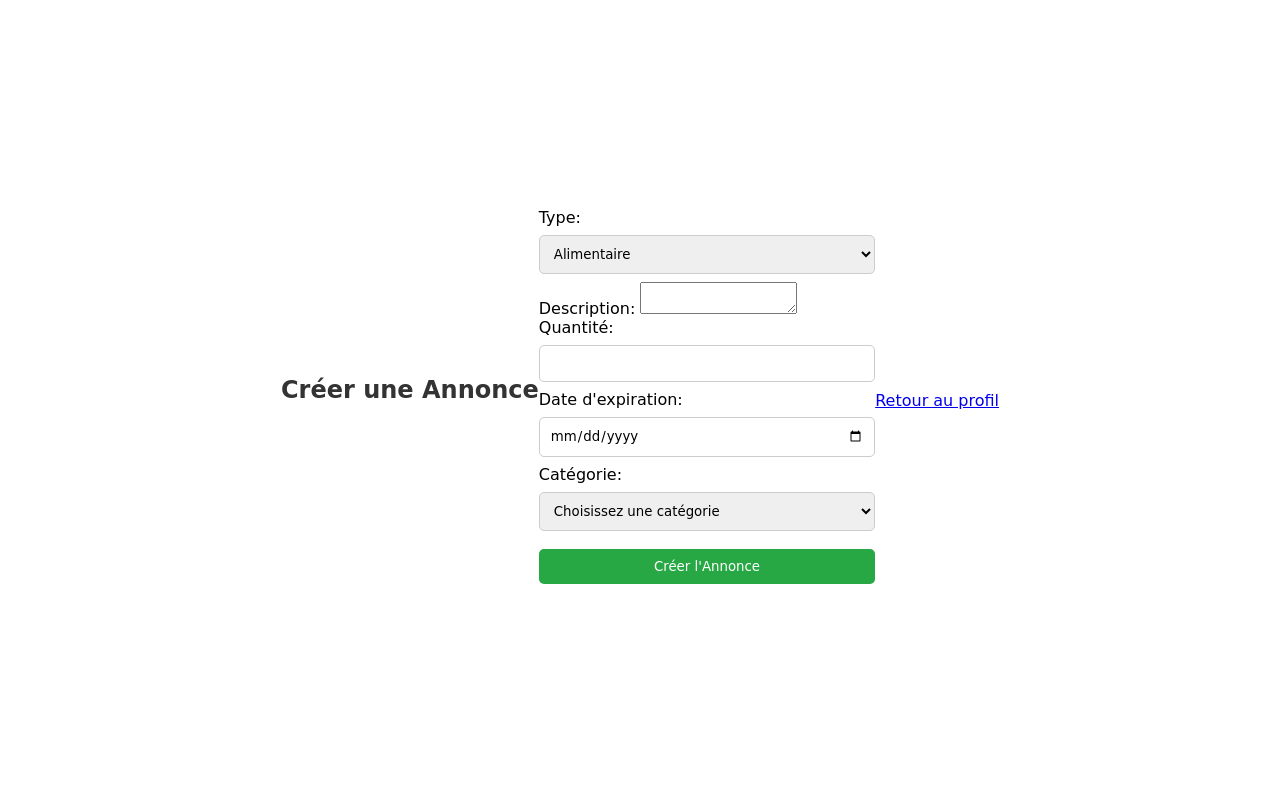
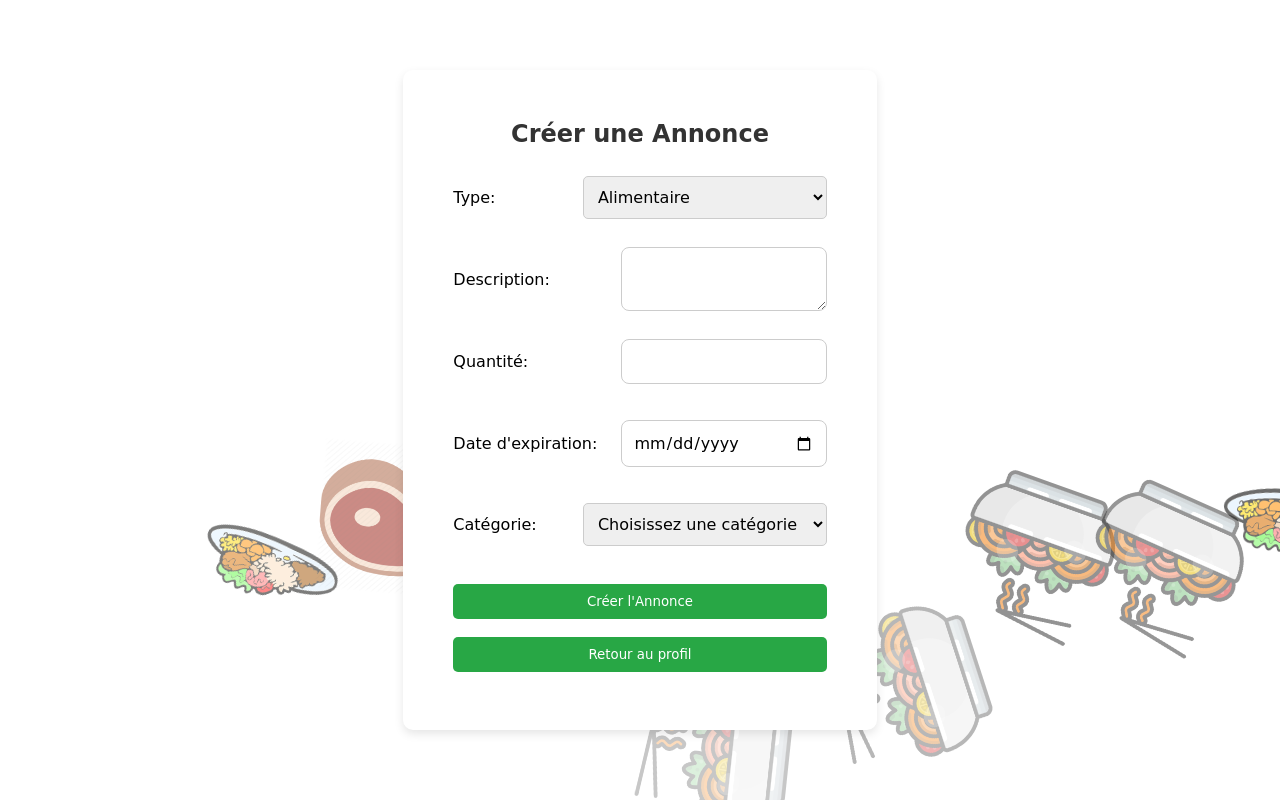
Before and after one commit to kenzarul/Food_Waste_Project, a PHP site: page /web/create_listing.php in a window 1280 px wide. Run offline with PHP 8.4, Linux system fonts and the light colour scheme; the visitor is signed in with stand-in values (Sample User, id 1); data that the repository does not hold is empty.

Commit message:
Modification frontend

```diff
--- a/static/css/main.css
+++ b/static/css/main.css
@@ -7,12 +7,12 @@
 }
 
 html, body {
-    height: 100%;
+    min-height: 100%;  /* Ensures at least the full viewport height */
     margin: 0;
     display: flex;
     justify-content: center;
     align-items: center;
-
+    flex-direction: column; /* If you want the content stacked vertically */
 }
 
 .login-container {
@@ -28,6 +28,54 @@ html, body {
     align-items: center;
 }
 
+.annonce-container {
+    width: 100%;
+    background-color: #fff;
+    padding: 50px 50px;
+    box-shadow: 0 4px 10px rgba(0, 0, 0, 0.1);
+    border-radius: 10px;
+    text-align: center;
+    z-index: 1;
+    position: relative;
+    justify-content: center;
+    align-items: center;
+}
+
+.annonce-container form {
+    width: 100%;
+}
+
+.form-group {
+    display: flex;
+    justify-content: space-between;
+    align-items: center;
+    margin-bottom: 20px;
+    width: 100%;
+}
+
+.annonce-container label {
+    font-size: 16px;
+    width: 55%;
+    text-align: left; /* Align the labels to the left */
+}
+
+#new_category_div {
+    margin-top: 20px;
+    display: none;
+    padding: 10px;
+    background-color: #f9f9f9;
+    border: 1px solid #ddd;
+    border-radius: 8px;
+}
+
+#new_category {
+    width: 90%;
+    margin-top: 20px;
+    padding: 10px;
+    border: 1px solid #ccc;
+    border-radius: 8px;
+}
+
 h2, h3 {
     margin-bottom: 20px;
     color: #333;
@@ -37,18 +85,71 @@ p {
     margin-bottom: 20px;
 }
 
+.donateur-container {
+    width: 100%;
+    background-color: #fff;
+    padding: 50px 30px;
+    box-shadow: 0 4px 10px rgba(0, 0, 0, 0.1);
+    border-radius: 10px;
+    text-align: center;
+    z-index: 1;
+    position: relative;
+    justify-content: center;
+    align-items: center;
+}
+
+
 .donor-details {
     text-align: left; /* Align the donor details text to the left */
     margin-bottom: 20px;
 }
 
-/* Add margins to paragraphs inside donor-details */
 .donor-details p {
     margin-bottom: 10px;
 }
 
 
+.ajout-listing {
+    text-align: right; /* Align the button to the right */
+}
+
+.ajout-listing button {
+    background-color: rgb(255, 0, 0);
+    padding: 6px 12px;
+    font-size: 18px;
+    border-radius: 5px;
+    width: 20%;
+}
+
+.ajout-listing button:hover {
+    background-color: rgba(145, 51, 51, 0.989);
+}
+
+.annonce-container input, select, textarea {
+    width: 70%; /* Adjusted width for input fields */
+    padding: 12px;
+    font-size: 16px;
+    margin-left: 10px; /* Space between label and input field */
+    border: 1px solid #ccc;
+    border-radius: 8px;
+    box-sizing: border-box;
+    transition: border-color 0.3s ease;
+}
+
 input, select, button {
+    width: 100%;
+    padding: 10px;
+    margin: 8px 0;
+    border: 1px solid #ccc;
+    border-radius: 5px;
+}
+
+input:focus, select:focus, textarea:focus {
+    border-color: #28a745; /* Highlight the fields with a green border */
+    outline: none;
+}
+
+button {
     width: 100%;
     padding: 10px;
     margin: 8px 0;
@@ -69,10 +170,17 @@ button:hover {
     background-color: #218838;
 }
 
+.success {
+    color: green;
+    margin-bottom: 20px;
+
+}
+
 .error {
     color: red;
     margin-bottom: 10px;
 }
+
 
 @keyframes floatfood {
     0% {
@@ -163,10 +271,11 @@ button:hover {
     text-decoration: underline;
 }
 
+
+
 table {
     width: 100%; /* Make table take full width */
     border-collapse: collapse;
-    margin-top: 20px;
     background-color: #fff;
 }
 
--- a/web/create_listing.php
+++ b/web/create_listing.php
@@ -19,6 +19,9 @@ if ($result->num_rows > 0) {
         $categories[] = $row;
     }
 }
+
+$successMessage = '';
+$errorMessage = '';
 
 if ($_SERVER['REQUEST_METHOD'] == 'POST') {
     $type = $_POST['type'];
@@ -58,9 +61,9 @@ if ($_SERVER['REQUEST_METHOD'] == 'POST') {
             $peut_avoir_stmt->execute();
         }
 
-        echo "Annonce créée avec succès!";
+        $successMessage = "Annonce créée avec succès!";
     } else {
-        echo "Erreur lors de la création de l'annonce: " . $conn->error;
+        $errorMessage = "Erreur lors de la création de l'annonce: " . $conn->error;
     }
 }
 ?>
@@ -74,27 +77,53 @@ if ($_SERVER['REQUEST_METHOD'] == 'POST') {
     <link rel="stylesheet" href="../static/css/main.css">
 </head>
 <body>
+<?php
+    // Include the same animation as register.php
+    $foodImages = ["chicken1.png", "steak.png", "salad.png", "noodle.png"];
+    ?>
+    <div class="food-container">
+        <div class="food-container-inner">
+            <?php for ($i = 0; $i < 27; $i++): ?>
+                <div class="food-image" style="background-image: url('../static/img/<?php echo $foodImages[array_rand($foodImages)]; ?>');"></div>
+            <?php endfor; ?>
+        </div>
+    </div>
+
+    <div class="annonce-container">
         <h2>Créer une Annonce</h2>
+
+                    <!-- Success or Error Message -->
+            <?php if ($successMessage): ?>
+                <div class="success"><?php echo $successMessage; ?></div>
+            <?php elseif ($errorMessage): ?>
+                <div class="error"><?php echo $errorMessage; ?></div>
+            <?php endif; ?>
+
         <form method="POST">
+            <div class="form-group">
                 <label for="type">Type:</label>
                 <select name="type" required>
                     <option value="Alimentaire">Alimentaire</option>
                     <option value="Non-Alimentaire">Non-Alimentaire</option>
                 </select>
-        <br>
+            </div>
 
+            <div class="form-group">
                 <label for="description">Description:</label>
                 <textarea name="description" required></textarea>
-        <br>
+            </div>
 
+            <div class="form-group">
                 <label for="quantite">Quantité:</label>
                 <input type="number" id="quantite" name="quantite" min="1" required>
-        <br>
+            </div>
 
+            <div class="form-group">
                 <label for="date_expire">Date d'expiration:</label>
                 <input type="date" name="date_expire" required>
-        <br>
+            </div>
 
+            <div class="form-group">
                 <label for="category">Catégorie:</label>
                 <select name="category" id="category" onchange="toggleNewCategory()">
                     <option value="" disabled selected>Choisissez une catégorie</option>
@@ -105,18 +134,18 @@ if ($_SERVER['REQUEST_METHOD'] == 'POST') {
                     <?php } ?>
                     <option value="new">Ajouter une nouvelle catégorie</option>
                 </select>
-        <br>
+            </div>
 
             <div id="new_category_div" style="display: none;">
                 <label for="new_category">Nouvelle catégorie:</label>
                 <input type="text" id="new_category" name="new_category">
-            <br>
             </div>
 
             <button type="submit">Créer l'Annonce</button>
         </form>
-    <br>
-    <a href="donor_profile.php">Retour au profil</a>
+
+        <a href="donor_profile.php"><button type="submit">Retour au profil</button></a>
+    </div>
 
     <script>
         function toggleNewCategory() {
```
Also changed, not shown: web/donor_profile.php (+8 -5 lines), web/edit_listing.php (+36 -13 lines). Lines whose indentation alone changed are shown as unchanged.
